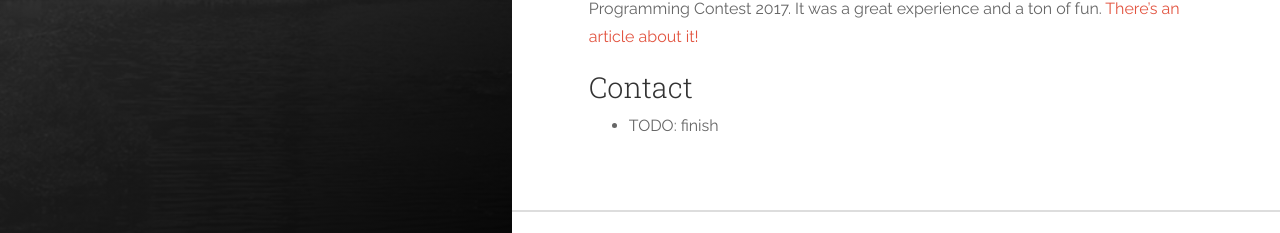
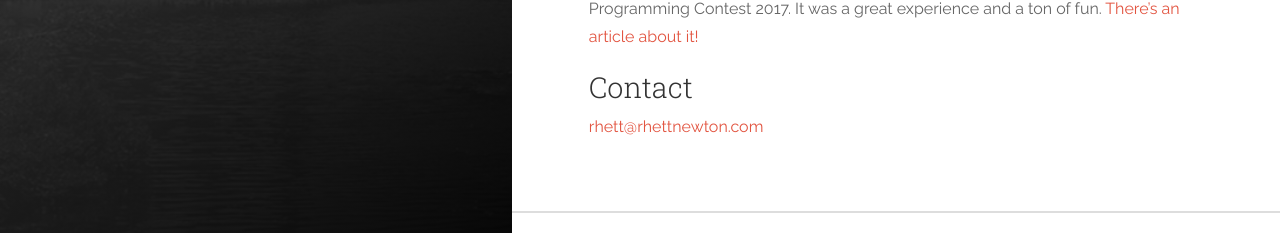
Before and after one commit to rnewton5/rnewton5.github.io, a Jekyll site: the page built from about.md, in a window 1280 px wide and 970 px high. Shown: the part 722-955 px from the top of the window. Built offline with Jekyll 4.4.1, drawn with Linux system fonts in a browser that asks for light colours; nearby versions of some CDN libraries.

Commit message:
Update about.md

```diff
--- a/about.md
+++ b/about.md
@@ -29,4 +29,4 @@ It was a great experience and a ton of fun. [There's an article about it!](http:
 
 ### Contact
 
-- TODO: finish
+[rhett@rhettnewton.com](mailto:rhett@rhettnewton.com)
```
